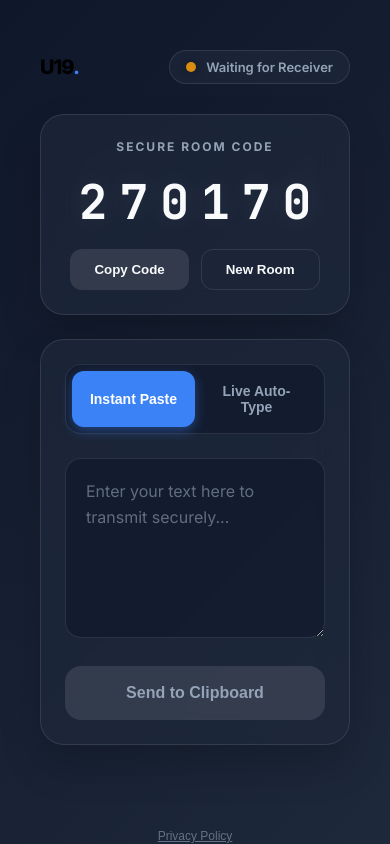
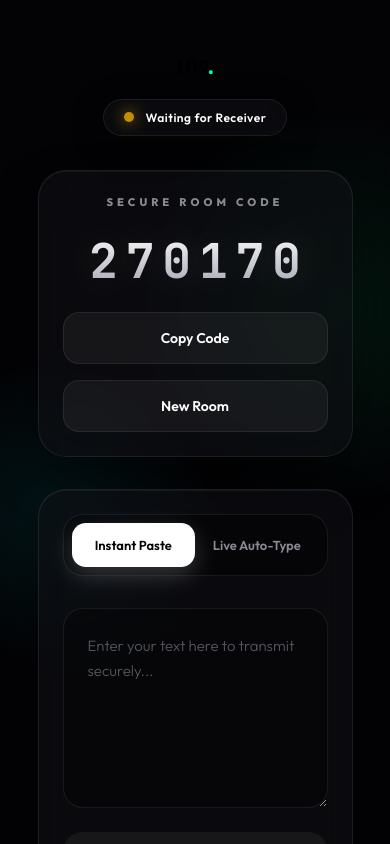
Before and after one commit to AjinkyaPagare/u19-f, a React (Create React App) app: page / in a window 390 px wide. Shown: the top 844 px of the page. Built offline with nearby package versions, Linux system fonts and the light colour scheme; no server answers.

Commit message:
feat: complete UI overhaul with ultra-premium responsive theme

```diff
--- a/src/App.css
+++ b/src/App.css
@@ -1,20 +1,29 @@
-/* Premium Web Architecture UI - U19 */
-@import url('https://fonts.googleapis.com/css2?family=Inter:wght@400;500;600;700;800&family=JetBrains+Mono:wght@700&display=swap');
+/* Ultra-Premium Web Architecture UI - U19 */
+@import url('https://fonts.googleapis.com/css2?family=Outfit:wght@300;400;500;600;700;800&family=JetBrains+Mono:wght@700&display=swap');
 
 :root {
-  --bg-dark: #0f172a;
-  --bg-gradient: linear-gradient(135deg, #0f172a 0%, #1e293b 100%);
-  --glass-bg: rgba(30, 41, 59, 0.7);
-  --glass-border: rgba(255, 255, 255, 0.1);
-  --accent-primary: #3b82f6;
-  --accent-hover: #2563eb;
-  --accent-glow: rgba(59, 130, 246, 0.4);
-  --success: #10b981;
-  --warning: #f59e0b;
-  --danger: #ef4444;
-  --text-primary: #f8fafc;
-  --text-secondary: #94a3b8;
-  --font-sans: 'Inter', system-ui, -apple-system, sans-serif;
+  /* Obsidian & Emerald Glow Theme */
+  --bg-deep: #030305;
+  --bg-surface: rgba(15, 15, 20, 0.6);
+  --bg-surface-hover: rgba(25, 25, 35, 0.8);
+
+  --glass-border: rgba(255, 255, 255, 0.08);
+  --glass-border-highlight: rgba(255, 255, 255, 0.15);
+
+  --accent-primary: #00f0ff;
+  --accent-secondary: #00ff88;
+  --accent-gradient: linear-gradient(135deg, var(--accent-primary) 0%, var(--accent-secondary) 100%);
+  --accent-glow: rgba(0, 240, 255, 0.3);
+
+  --success: #00ff88;
+  --warning: #ffb800;
+  --danger: #ff2a5f;
+
+  --text-primary: #ffffff;
+  --text-secondary: #8a8a93;
+  --text-muted: #555560;
+
+  --font-sans: 'Outfit', system-ui, -apple-system, sans-serif;
   --font-mono: 'JetBrains Mono', monospace;
 }
 
@@ -26,10 +35,14 @@
 
 body {
   font-family: var(--font-sans);
-  background: var(--bg-gradient);
+  background-color: var(--bg-deep);
+  background-image:
+    radial-gradient(circle at 15% 50%, rgba(0, 240, 255, 0.08), transparent 25%),
+    radial-gradient(circle at 85% 30%, rgba(0, 255, 136, 0.08), transparent 25%);
   color: var(--text-primary);
   min-height: 100vh;
   -webkit-font-smoothing: antialiased;
+  -moz-osx-font-smoothing: grayscale;
   overflow-x: hidden;
 }
 
@@ -37,8 +50,8 @@ body {
   display: flex;
   flex-direction: column;
   min-height: 100vh;
-  padding: 0 20px;
-  max-width: 800px;
+  padding: 0 5%;
+  max-width: 900px;
   margin: 0 auto;
 }
 
@@ -47,52 +60,58 @@ body {
   display: flex;
   justify-content: space-between;
   align-items: center;
-  padding: 30px 0;
-  animation: fadeInDown 0.6s ease;
+  padding: 4vh 0;
+  animation: fadeInDown 0.8s cubic-bezier(0.16, 1, 0.3, 1);
 }
 
 .navbar-brand {
-  font-size: 24px;
+  font-size: clamp(20px, 4vw, 28px);
   font-weight: 800;
-  letter-spacing: -1px;
+  letter-spacing: -0.5px;
+  text-transform: uppercase;
 }
 
 .brand-dot {
-  color: var(--accent-primary);
+  background: var(--accent-gradient);
+  -webkit-background-clip: text;
+  -webkit-text-fill-color: transparent;
 }
 
 .navbar-status {
   display: flex;
   align-items: center;
-  gap: 10px;
-  background: var(--glass-bg);
-  padding: 8px 16px;
-  border-radius: 30px;
+  gap: 12px;
+  background: var(--bg-surface);
+  padding: 10px 20px;
+  border-radius: 40px;
   border: 1px solid var(--glass-border);
-  backdrop-filter: blur(12px);
+  backdrop-filter: blur(20px);
+  -webkit-backdrop-filter: blur(20px);
+  box-shadow: 0 8px 32px rgba(0,0,0,0.4);
 }
 
 .status-indicator {
   width: 10px;
   height: 10px;
   border-radius: 50%;
-  box-shadow: 0 0 10px rgba(0,0,0,0.5);
 }
 
 .status-connected {
   background: var(--success);
-  box-shadow: 0 0 12px rgba(16, 185, 129, 0.6);
+  box-shadow: 0 0 15px var(--success);
 }
 
 .status-waiting {
   background: var(--warning);
-  animation: pulse 2s infinite;
+  box-shadow: 0 0 15px var(--warning);
+  animation: pulse 2s cubic-bezier(0.4, 0, 0.6, 1) infinite;
 }
 
 .status-text {
-  font-size: 13px;
+  font-size: clamp(12px, 2.5vw, 14px);
   font-weight: 600;
-  color: var(--text-secondary);
+  color: var(--text-primary);
+  letter-spacing: 0.5px;
 }
 
 /* MAIN LAYOUT */
@@ -100,18 +119,24 @@ body {
   flex: 1;
   display: flex;
   flex-direction: column;
-  gap: 24px;
-  animation: fadeInUp 0.8s ease;
+  gap: 32px;
+  animation: fadeInUp 1s cubic-bezier(0.16, 1, 0.3, 1);
 }
 
 /* CARDS */
 .room-card, .transmission-card {
-  background: var(--glass-bg);
+  background: var(--bg-surface);
   border: 1px solid var(--glass-border);
-  border-radius: 24px;
-  padding: 32px;
-  backdrop-filter: blur(16px);
-  box-shadow: 0 20px 40px rgba(0, 0, 0, 0.2);
+  border-radius: 28px;
+  padding: clamp(24px, 5vw, 40px);
+  backdrop-filter: blur(24px);
+  -webkit-backdrop-filter: blur(24px);
+  box-shadow: 0 24px 48px rgba(0, 0, 0, 0.4), inset 0 1px 0 rgba(255,255,255,0.05);
+  transition: transform 0.4s ease, border-color 0.4s ease;
+}
+
+.room-card:hover, .transmission-card:hover {
+  border-color: var(--glass-border-highlight);
 }
 
 /* ROOM CODE */
@@ -120,101 +145,121 @@ body {
   display: flex;
   flex-direction: column;
   align-items: center;
-  gap: 16px;
+  gap: 20px;
 }
 
 .room-label {
-  font-size: 12px;
-  font-weight: 700;
+  font-size: clamp(11px, 2vw, 13px);
+  font-weight: 800;
   color: var(--text-secondary);
-  letter-spacing: 2px;
+  letter-spacing: 4px;
+  text-transform: uppercase;
 }
 
 .room-code {
   font-family: var(--font-mono);
-  font-size: 4rem;
-  letter-spacing: 12px;
+  font-size: clamp(3rem, 10vw, 5.5rem);
+  letter-spacing: clamp(6px, 2vw, 16px);
   color: var(--text-primary);
-  text-shadow: 0 0 30px rgba(255,255,255,0.1);
-  margin-left: 12px; /* optical alignment for letter spacing */
+  text-shadow: 0 0 40px rgba(255,255,255,0.15);
+  margin-left: clamp(6px, 2vw, 16px);
+  font-weight: 700;
+  background: linear-gradient(to bottom, #ffffff, #a0a0b0);
+  -webkit-background-clip: text;
+  -webkit-text-fill-color: transparent;
 }
 
 .room-actions {
   display: flex;
-  gap: 12px;
+  flex-wrap: wrap;
+  gap: 16px;
+  justify-content: center;
+  width: 100%;
 }
 
 /* TRANSMISSION CONTROL */
 .mode-toggle {
   display: flex;
-  background: rgba(15, 23, 42, 0.6);
-  padding: 6px;
-  border-radius: 16px;
-  margin-bottom: 24px;
+  background: rgba(0, 0, 0, 0.4);
+  padding: 8px;
+  border-radius: 20px;
+  margin-bottom: 32px;
   border: 1px solid var(--glass-border);
+  position: relative;
 }
 
 .toggle-btn {
   flex: 1;
   background: transparent;
   color: var(--text-secondary);
-  padding: 12px;
-  border-radius: 12px;
+  padding: 14px 10px;
+  border-radius: 14px;
+  font-family: var(--font-sans);
   font-weight: 600;
-  font-size: 14px;
-  transition: all 0.3s ease;
+  font-size: clamp(13px, 2.5vw, 15px);
+  transition: all 0.4s cubic-bezier(0.16, 1, 0.3, 1);
   border: none;
   cursor: pointer;
+  z-index: 1;
 }
 
 .toggle-btn.active {
-  background: var(--accent-primary);
-  color: white;
-  box-shadow: 0 4px 12px var(--accent-glow);
+  color: var(--bg-deep);
+  background: var(--text-primary);
+  box-shadow: 0 8px 24px rgba(255,255,255,0.2);
+}
+
+.toggle-btn:not(.active):hover {
+  color: var(--text-primary);
+  background: var(--bg-surface-hover);
 }
 
 /* TEXTAREA */
+.input-section {
+  display: flex;
+  flex-direction: column;
+  gap: 24px;
+}
+
 .main-textarea {
   width: 100%;
-  min-height: 180px;
-  background: rgba(15, 23, 42, 0.6);
+  min-height: 200px;
+  background: rgba(0, 0, 0, 0.3);
   border: 1px solid var(--glass-border);
-  border-radius: 16px;
-  padding: 20px;
+  border-radius: 20px;
+  padding: 24px;
   color: var(--text-primary);
   font-family: var(--font-sans);
-  font-size: 16px;
-  line-height: 1.6;
+  font-size: clamp(15px, 3vw, 17px);
+  line-height: 1.7;
   resize: vertical;
   transition: all 0.3s ease;
-  margin-bottom: 24px;
 }
 
 .main-textarea:focus {
   outline: none;
   border-color: var(--accent-primary);
-  box-shadow: 0 0 0 4px rgba(59, 130, 246, 0.1);
-  background: rgba(15, 23, 42, 0.8);
+  background: rgba(0, 0, 0, 0.5);
+  box-shadow: 0 0 0 4px var(--accent-glow), inset 0 0 20px rgba(0,0,0,0.5);
 }
 
 .main-textarea::placeholder {
-  color: var(--text-secondary);
-  opacity: 0.6;
+  color: var(--text-muted);
+  font-weight: 300;
 }
 
 /* SLIDER */
 .speed-controller {
-  margin-bottom: 24px;
-  background: rgba(15, 23, 42, 0.4);
-  padding: 20px;
-  border-radius: 16px;
+  background: rgba(0, 0, 0, 0.3);
+  padding: 24px;
+  border-radius: 20px;
   border: 1px solid var(--glass-border);
 }
 
 .speed-header {
   display: flex;
   justify-content: space-between;
-  margin-bottom: 16px;
+  margin-bottom: 20px;
   font-size: 14px;
   font-weight: 600;
   color: var(--text-secondary);
@@ -222,232 +267,256 @@ body {
 
 .speed-value {
   color: var(--accent-primary);
-  font-weight: 700;
+  font-weight: 800;
+  letter-spacing: 1px;
 }
 
 .modern-slider {
   -webkit-appearance: none;
   width: 100%;
-  height: 6px;
+  height: 4px;
   background: rgba(255, 255, 255, 0.1);
-  border-radius: 3px;
+  border-radius: 2px;
   outline: none;
 }
 
 .modern-slider::-webkit-slider-thumb {
   -webkit-appearance: none;
   appearance: none;
-  width: 20px;
-  height: 20px;
+  width: 24px;
+  height: 24px;
   border-radius: 50%;
-  background: var(--accent-primary);
+  background: var(--text-primary);
   cursor: pointer;
-  box-shadow: 0 0 10px var(--accent-glow);
-  transition: transform 0.1s ease;
+  box-shadow: 0 0 15px rgba(255,255,255,0.5);
+  border: 4px solid var(--bg-deep);
+  transition: transform 0.2s cubic-bezier(0.16, 1, 0.3, 1);
 }
 
 .modern-slider::-webkit-slider-thumb:hover {
-  transform: scale(1.2);
+  transform: scale(1.3);
 }
 
 .speed-labels {
   display: flex;
   justify-content: space-between;
-  margin-top: 10px;
+  margin-top: 12px;
   font-size: 12px;
-  color: var(--text-secondary);
-  opacity: 0.6;
+  font-weight: 500;
+  color: var(--text-muted);
 }
 
 /* BUTTONS */
 .btn-primary {
   width: 100%;
-  padding: 18px;
+  padding: 20px;
   border: none;
-  border-radius: 16px;
-  background: var(--accent-primary);
-  color: white;
-  font-size: 16px;
-  font-weight: 700;
+  border-radius: 20px;
+  background: var(--accent-gradient);
+  color: var(--bg-deep);
+  font-family: var(--font-sans);
+  font-size: clamp(15px, 3vw, 17px);
+  font-weight: 800;
+  letter-spacing: 0.5px;
   cursor: pointer;
-  transition: all 0.3s ease;
-  box-shadow: 0 8px 24px var(--accent-glow);
+  transition: all 0.4s cubic-bezier(0.16, 1, 0.3, 1);
+  box-shadow: 0 10px 30px var(--accent-glow);
 }
 
 .btn-primary:hover:not(:disabled) {
-  background: var(--accent-hover);
-  transform: translateY(-2px);
+  transform: translateY(-3px);
+  box-shadow: 0 15px 40px rgba(0, 240, 255, 0.5);
+  filter: brightness(1.1);
+}
+
+.btn-primary:active:not(:disabled) {
+  transform: translateY(1px);
 }
 
 .btn-primary:disabled {
-  background: rgba(255, 255, 255, 0.1);
-  color: var(--text-secondary);
+  background: rgba(255, 255, 255, 0.05);
+  color: var(--text-muted);
   box-shadow: none;
   cursor: not-allowed;
 }
 
 .btn-success {
   background: var(--success) !important;
-  box-shadow: 0 8px 24px rgba(16, 185, 129, 0.3) !important;
+  box-shadow: 0 10px 30px rgba(0, 255, 136, 0.3) !important;
 }
 
 .btn-secondary {
-  padding: 12px 24px;
-  background: rgba(255, 255, 255, 0.1);
-  border: none;
+  flex: 1;
+  min-width: 140px;
+  padding: 16px 24px;
+  background: rgba(255, 255, 255, 0.05);
+  border: 1px solid var(--glass-border);
   color: var(--text-primary);
+  font-family: var(--font-sans);
   font-weight: 600;
-  border-radius: 12px;
+  font-size: 14px;
+  border-radius: 16px;
   cursor: pointer;
   transition: all 0.3s ease;
 }
 
 .btn-secondary:hover {
-  background: rgba(255, 255, 255, 0.2);
-}
-
-.btn-outline {
-  background: transparent;
-  border: 1px solid var(--glass-border);
-}
-
-.btn-outline:hover {
-  background: rgba(255, 255, 255, 0.05);
+  background: rgba(255, 255, 255, 0.1);
+  border-color: var(--glass-border-highlight);
+  transform: translateY(-2px);
 }
 
 /* ACTIVE TYPING STATE */
 .typing-active-section {
   text-align: center;
+  display: flex;
+  flex-direction: column;
+  gap: 24px;
 }
 
 .typing-header {
-  font-size: 18px;
-  font-weight: 700;
-  margin-bottom: 24px;
-  color: var(--accent-primary);
+  font-size: clamp(18px, 4vw, 22px);
+  font-weight: 800;
+  background: var(--accent-gradient);
+  -webkit-background-clip: text;
+  -webkit-text-fill-color: transparent;
 }
 
 .progress-container {
-  height: 8px;
-  background: rgba(255, 255, 255, 0.1);
-  border-radius: 4px;
+  height: 6px;
+  background: rgba(255, 255, 255, 0.05);
+  border-radius: 3px;
   overflow: hidden;
-  margin-bottom: 12px;
 }
 
 .progress-bar {
   height: 100%;
-  background: var(--success);
-  transition: width 0.3s ease;
-  box-shadow: 0 0 10px rgba(16, 185, 129, 0.5);
+  background: var(--accent-gradient);
+  transition: width 0.4s cubic-bezier(0.16, 1, 0.3, 1);
+  box-shadow: 0 0 15px var(--accent-glow);
 }
 
 .progress-text {
-  font-size: 13px;
+  font-size: 14px;
+  font-weight: 500;
   color: var(--text-secondary);
-  margin-bottom: 32px;
 }
 
 .control-buttons {
   display: flex;
+  flex-wrap: wrap;
   gap: 16px;
+  margin-top: 8px;
 }
 
 .btn-control {
   flex: 1;
-  padding: 16px;
+  min-width: 100px;
+  padding: 18px;
   border: none;
-  border-radius: 14px;
-  font-weight: 700;
-  font-size: 15px;
+  border-radius: 16px;
+  font-family: var(--font-sans);
+  font-weight: 800;
+  font-size: 14px;
+  letter-spacing: 0.5px;
   cursor: pointer;
-  color: white;
+  color: var(--bg-deep);
   transition: all 0.3s ease;
 }
 
-.btn-pause { background: var(--warning); }
-.btn-play { background: var(--success); }
-.btn-stop { background: var(--danger); }
+.btn-pause { background: var(--warning); box-shadow: 0 8px 24px rgba(255, 184, 0, 0.3); }
+.btn-play { background: var(--success); box-shadow: 0 8px 24px rgba(0, 255, 136, 0.3); }
+.btn-stop { background: var(--danger); box-shadow: 0 8px 24px rgba(255, 42, 95, 0.3); color: white; }
 
-.btn-control:hover { filter: brightness(1.1); transform: translateY(-2px); }
+.btn-control:hover {
+  transform: translateY(-2px);
+  filter: brightness(1.1);
+}
 
 /* FOOTER */
 .footer {
   text-align: center;
-  padding: 40px 0 20px;
+  padding: 40px 0 30px;
 }
 
 .btn-text {
   background: none;
   border: none;
-  color: var(--text-secondary);
-  font-size: 12px;
+  color: var(--text-muted);
+  font-family: var(--font-sans);
+  font-size: 13px;
+  font-weight: 500;
   cursor: pointer;
   text-decoration: underline;
-  opacity: 0.6;
-  transition: opacity 0.3s;
+  text-decoration-color: transparent;
+  transition: all 0.3s ease;
 }
 
-.btn-text:hover { opacity: 1; }
+.btn-text:hover {
+  color: var(--text-secondary);
+  text-decoration-color: var(--text-secondary);
+}
 
 /* MODAL */
 .modal-overlay {
   position: fixed;
   inset: 0;
-  background: rgba(0, 0, 0, 0.7);
-  backdrop-filter: blur(8px);
+  background: rgba(0, 0, 0, 0.8);
+  backdrop-filter: blur(12px);
+  -webkit-backdrop-filter: blur(12px);
   display: flex;
   align-items: center;
   justify-content: center;
   z-index: 1000;
-  animation: fadeIn 0.3s ease;
+  animation: fadeIn 0.4s ease;
+  padding: 20px;
 }
 
 .modal-card {
-  background: var(--bg-dark);
-  border: 1px solid var(--glass-border);
-  border-radius: 24px;
-  padding: 32px;
-  width: 90%;
-  max-width: 400px;
-  box-shadow: 0 25px 50px rgba(0,0,0,0.5);
+  background: var(--bg-deep);
+  border: 1px solid var(--glass-border-highlight);
+  border-radius: 32px;
+  padding: clamp(24px, 6vw, 40px);
+  width: 100%;
+  max-width: 440px;
+  box-shadow: 0 30px 60px rgba(0,0,0,0.6), inset 0 1px 0 rgba(255,255,255,0.1);
 }
 
 .modal-card h2 {
-  font-size: 20px;
-  margin-bottom: 20px;
+  font-size: 24px;
+  font-weight: 800;
+  margin-bottom: 24px;
+  color: var(--text-primary);
 }
 
 .modal-content {
   display: flex;
   flex-direction: column;
-  gap: 16px;
-  margin-bottom: 24px;
+  gap: 20px;
+  margin-bottom: 32px;
   color: var(--text-secondary);
-  font-size: 14px;
+  font-size: 15px;
   line-height: 1.6;
 }
 
+.modal-content strong {
+  color: var(--accent-primary);
+  font-weight: 600;
+}
+
 .w-100 { width: 100%; }
-.mt-4 { margin-top: 32px; }
-
-/* RESPONSIVE */
-@media (max-width: 600px) {
-  .room-card, .transmission-card {
-    padding: 24px;
-  }
-
-  .room-code {
-    font-size: 3rem;
-  }
-
-  .navbar-brand {
-    font-size: 20px;
-  }
-}
 
 /* ANIMATIONS */
 @keyframes fadeIn { from { opacity: 0; } to { opacity: 1; } }
-@keyframes fadeInDown { from { opacity: 0; transform: translateY(-20px); } to { opacity: 1; transform: translateY(0); } }
-@keyframes fadeInUp { from { opacity: 0; transform: translateY(20px); } to { opacity: 1; transform: translateY(0); } }
-@keyframes pulse { 0% { opacity: 1; } 50% { opacity: 0.4; } 100% { opacity: 1; } }
+@keyframes fadeInDown { from { opacity: 0; transform: translateY(-30px); } to { opacity: 1; transform: translateY(0); } }
+@keyframes fadeInUp { from { opacity: 0; transform: translateY(30px); } to { opacity: 1; transform: translateY(0); } }
+@keyframes pulse { 0% { opacity: 1; } 50% { opacity: 0.3; } 100% { opacity: 1; } }
+
+/* EXTRA RESPONSIVE FIXES */
+@media (max-width: 480px) {
+  .navbar { flex-direction: column; gap: 20px; }
+  .room-actions { flex-direction: column; }
+  .btn-secondary { width: 100%; }
+  .control-buttons { flex-direction: column; }
+  .btn-control { width: 100%; }
+}
```
